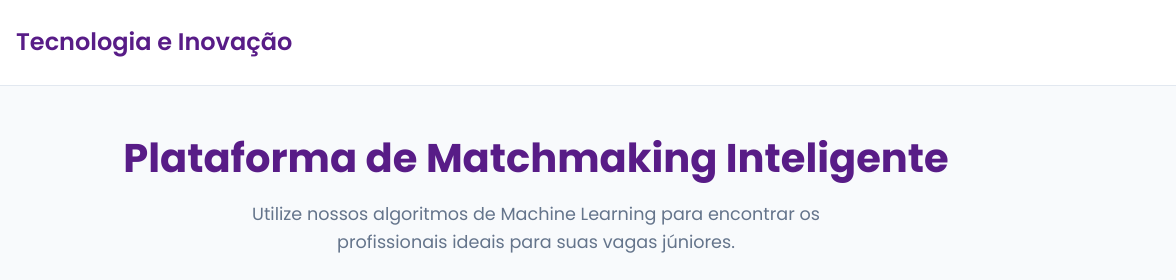
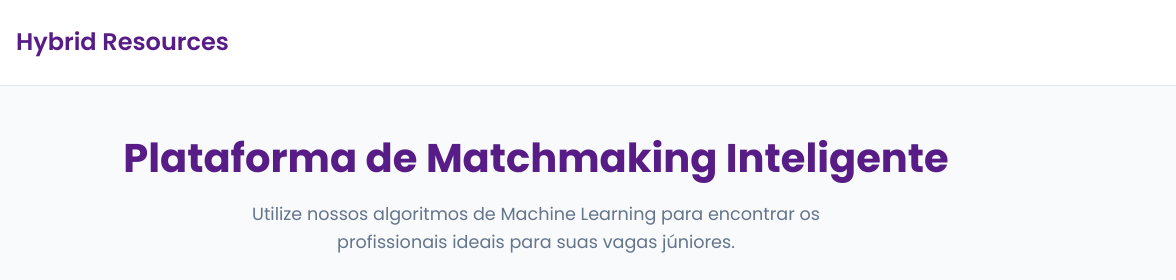
Before and after one commit to otavioconquista/hybridResources, a plain HTML site: page index.html in a window 1280 px wide. Shown: the top 280 px of the page, 104-1280 px from the left. Drawn offline with Linux system fonts and the light colour scheme.

Commit message:
dando um tapa no front

```diff
--- a/index.html
+++ b/index.html
@@ -297,7 +297,7 @@
         <header>
             <img src="https://static.wixstatic.com/media/f520ac_c75af83d4bb649d18abd658dec39f0a4~mv2.png/v1/fill/w_280,h_176,al_c,q_85,usm_0.66_1.00_0.01,enc_avif,quality_auto/logo_decision_pequeno_home.png"
                 alt="Decision Logo" class="logo">
-            <h1>Tecnologia e Inovação</h1>
+            <h1>Hybrid Resources</h1>
         </header>
 
         <main>
```
